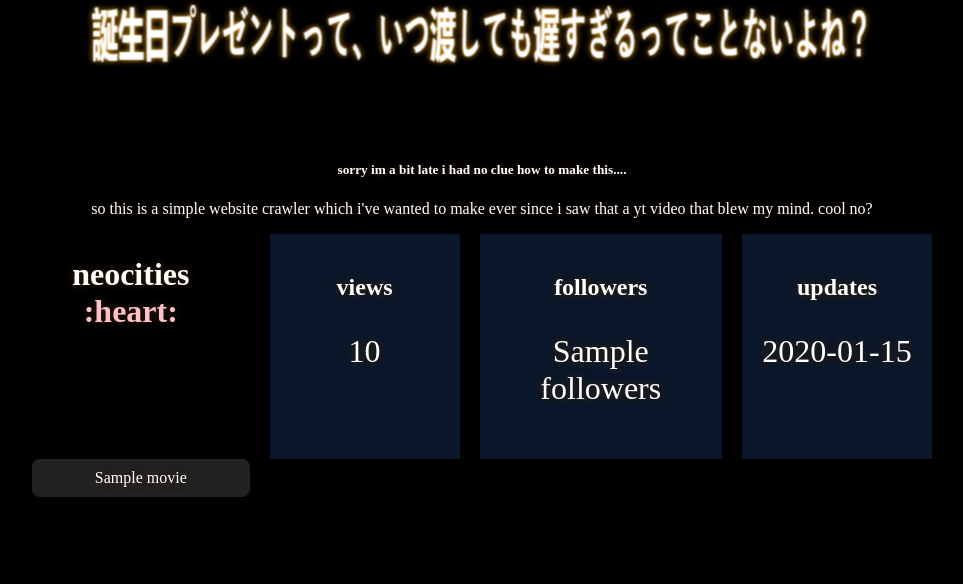
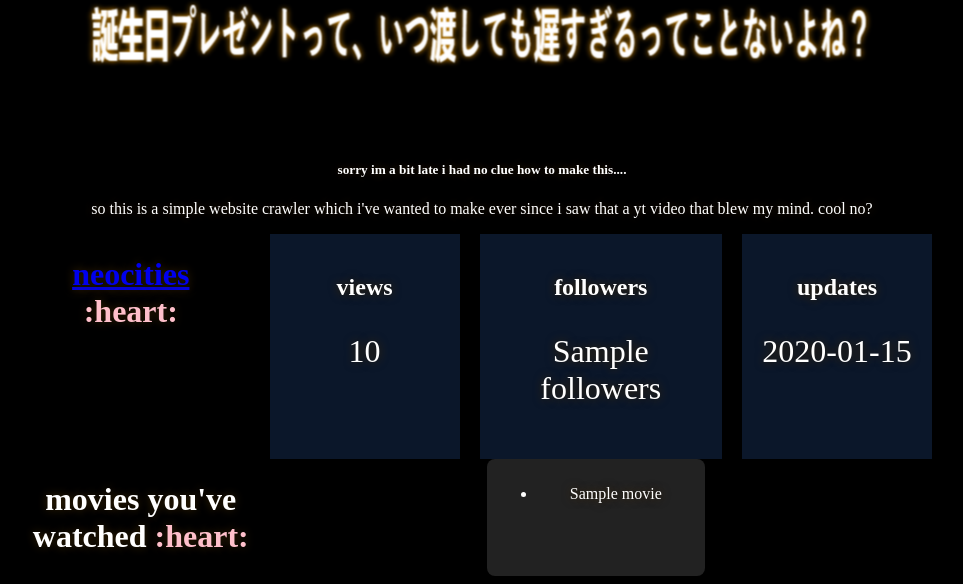
Before and after one commit to drogue-bit/birthday-rhaisyl-16, a Flask app: template templates/index.html in a window 1280 px wide. Shown: the part 468-1052 px from the top of the page, without its empty margins (158-1121 px from the left). Before the commit the page ends 965 px from the top, so only its background shows below. Run offline with Flask 3, Linux system fonts and the light colour scheme; the template is opened without the code that fills it: most values are stand-ins (such as "Sample title", 1, 10 or a date in 2020).

Commit message:
Beautification

```diff
--- a/templates/index.html
+++ b/templates/index.html
@@ -11,7 +11,7 @@
         <h5>sorry im a bit late i had no clue how to make this....</h5>
 <p> so this is a simple website crawler which i've wanted to make ever since i saw that a yt video that blew my mind. cool no?</p>
         <div class="stats">
-            <h1>neocities <font color="pink">:heart:</font></h1><br>
+            <h1><a href="https://rhaisyl.neocities.org/">neocities</a><font color="pink"> :heart:</font></h1><br>
             <div class="card">
                 <h2>views</h2>
                 <p>{{ stats['views'] }}</p>
@@ -29,11 +29,12 @@
 
         </div>
         <div class="movie-grid">
-{% for movie in movies %}
+<h1>movies you've watched <font color="pink"><a hfref="https://letterboxd.com/rhaisyl/films/">:heart:</a></font></h1><br>
     <div class="movie-card">
-        {{ movie }}
+        <ul>{% for movie in movies %}
+        <li>{{ movie }}</li>
+        {% endfor %}</ul>
     </div>
-{% endfor %}
 </div>
     </div>
 
```
